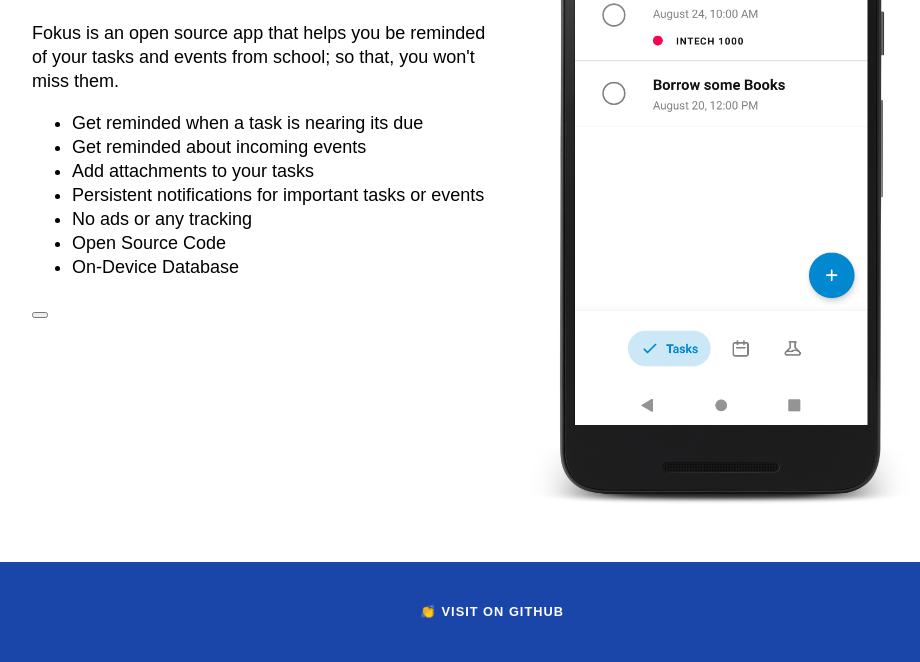
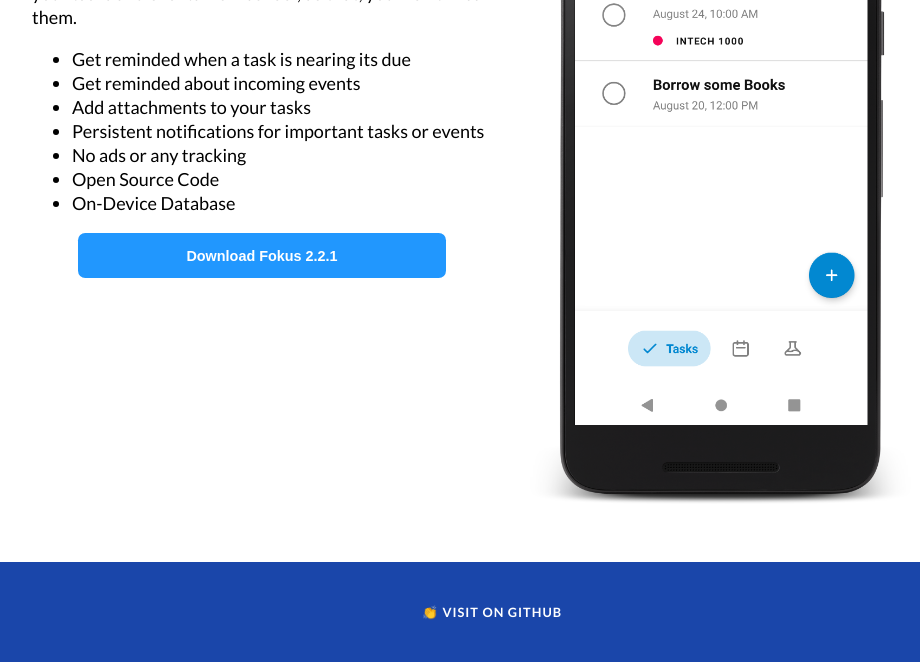
Before and after one commit to icabetong/fokus-web, a Gatsby site: page / in a window 1280 px wide. Shown: the part 327-989 px from the top of the page, without its empty margins (148-1068 px from the left). Built offline with nearby package versions, Linux system fonts and the light colour scheme; Gatsby itself is replaced by a stand-in of ours.

Commit message:
Working Stage

```diff
--- a/gatsby-config.js
+++ b/gatsby-config.js
@@ -35,6 +35,15 @@
         icon: `src/images/gatsby-icon.png`, // This path is relative to the root of the site.
       },
     },
+    {
+      resolve: `gatsby-plugin-google-fonts`,
+      options: {
+        fonts: [
+          `lato\:400,700`,
+        ],
+        display: "swap",
+      }
+    }
     // this (optional) plugin enables Progressive Web App + Offline functionality
     // To learn more, visit: https://gatsby.dev/offline
     // `gatsby-plugin-offline`,
--- a/package.json
+++ b/package.json
@@ -8,6 +8,7 @@
     "babel-plugin-styled-components": "^1.12.0",
     "gatsby": "^2.31.1",
     "gatsby-image": "^2.10.0",
+    "gatsby-plugin-google-fonts": "^1.0.1",
     "gatsby-plugin-manifest": "^2.11.0",
     "gatsby-plugin-offline": "^3.9.0",
     "gatsby-plugin-react-helmet": "^3.9.0",
--- /dev/null
+++ b/src/components/buttons.js
@@ -0,0 +1,37 @@
+import React from 'react';
+import styled from 'styled-components';
+
+import { Colors, Spaces } from './constants';
+
+const LinkButtonStyle = styled.button`
+    width: 80%;
+    margin: 0 auto;
+    padding: ${Spaces.medium} 0;
+    background-color: ${Colors.primary500};
+    outline: none;
+    border: none;
+    border-radius: ${Spaces.small};
+    color: ${Colors.textOnPrimary};
+    font-weight: 800;
+    font-size: 0.8em;
+
+    &:hover {
+        background: ${Colors.primary600};
+        box-shadow: 2px 2px 2px ${Colors.shadow};
+        transition: all 0.5s ease-in-out;
+        -webkit-transition: all 0.5s ease-in-out;
+        -moz-transition: all 0.5s ease-in-out;
+    }
+`
+
+const LinkButton = ({ text, targetLink }) => {
+    return (
+        <form action={targetLink}>
+            <div style={{ textAlign: `center` }}>
+                <LinkButtonStyle>{text}</LinkButtonStyle>
+            </div>
+        </form>
+    )
+}
+
+export { LinkButton }
--- /dev/null
+++ b/src/components/constants.js
@@ -0,0 +1,26 @@
+
+const Colors = {
+    primary50: "#e3f2ff",
+    primary100: "#bcdeff",
+    primary200: "#90cbff",
+    primary300: "#63b6fe",
+    primary400: "#41a6ff",
+    primary500: "#2197fe",
+    primary600: "#2289ef",
+    primary700: "#2076dc",
+    primary800: "#1e65ca",
+    primary900: "#1a46aa",
+
+    textOnPrimary: "white",
+
+    shadow: "#69888888",
+}
+
+const Spaces = {
+    tiny: "0.25em",
+    small: "0.5em",
+    medium: "1em",
+    large: "2.5em"
+}
+
+export { Colors, Spaces };
--- a/src/components/footer.js
+++ b/src/components/footer.js
@@ -1,12 +1,14 @@
 import React from "react"
 import styled from "styled-components"
+
+import { Colors } from './constants';
 
 const StyledFooter = styled.footer`
   width: 100%;
   height: 6.25rem;
   margin: 0 auto;
   padding: 0 2.5rem;
-  background: #1a46aa;
+  background: ${Colors.primary900};
   color: white;
   display: flex;
   justify-content: center;
--- a/src/components/header.js
+++ b/src/components/header.js
@@ -1,6 +1,8 @@
 import React from "react"
 import { Link } from "gatsby"
 import styled from "styled-components"
+
+import { Colors } from './constants';
 
 const StyledHeader = styled.header`
   width: 100%;
@@ -17,7 +19,7 @@
 const StyledLogo = styled.div`
   font-size: 2rem;
   font-weight: 700;
-  color: #2197fe;
+  color: ${Colors.primary500};
 `
 
 const Header = () => {
--- a/src/components/layout.js
+++ b/src/components/layout.js
@@ -1,17 +1,18 @@
 import React from 'react';
 import styled from 'styled-components';
 
-import GlobalStyle from './globalStyle';
+import GlobalStyle from './styles';
 import Header from './header';
 import Footer from './footer';
 
-const StyledLayout = styled.div`
+const LayoutStyle = styled.div`
     width: 100%;
     min-height: 100vh;
     margin: 0 auto;
     display: grid;
     grid-template-rows: auto 1fr auto;
     grid-template-columns: 100%;
+
     #main-content {
         width: 100%;
         max-width: 62.5rem;
@@ -22,12 +23,12 @@
 
 const Layout = ({ children }) => {
     return (
-        <StyledLayout>
+        <LayoutStyle>
             <GlobalStyle/>
             <Header/>
             <main id="main-content">{children}</main>
             <Footer/>
-        </StyledLayout>
+        </LayoutStyle>
     )
 }
 
--- a/src/components/globalStyle.js
+++ b/src/components/styles.js
@@ -1,4 +1,5 @@
 import { createGlobalStyle } from 'styled-components';
+
 
 const GlobalStyle = createGlobalStyle`
     * {
@@ -16,7 +17,7 @@
         background-color: white;
         color: black;
         font-size: 1.125rem;
-        font-family: "Fira Sans", Arial, Helvetica, sans-serif;
+        font-family: "Lato", Arial, Helvetica, sans-serif;
         line-height: 1.5rem;
         font-weight: 400;
     }
--- a/src/content/index.md
+++ b/src/content/index.md
@@ -10,4 +10,5 @@
     - "On-Device Database"
 changelog:
     - "Added Arabic Translation"
+source: "https://github.com/icabetong/fokus/releases/download/2.2.1-hotfix/app-release.apk"
 ---
--- a/src/pages/index.js
+++ b/src/pages/index.js
@@ -4,30 +4,33 @@
 import Layout from '../components/layout';
 import SEO from "../components/seo";
 import LandingImage from '../components/image';
+import { LinkButton } from '../components/buttons';
 
-const renderFeature = (feature) => {
-  return <li>{feature}</li>
+const renderFeature = (feature, key) => {
+  return <li key={key}>{feature}</li>
 }
 
 const IndexPage = () => {
-  const data = useStaticQuery(graphql`
+  const query = useStaticQuery(graphql`
     query {
       file(relativePath: {eq: "index.md"}) {
         childMarkdownRemark {
           frontmatter {
             features
+            version
+            changelog
+            source
           }
         }
       }
     }
   `);
 
-  let features = data.file.childMarkdownRemark.frontmatter.features;
-  let version = data.file.childMarkdownRemark.frontmatter.version;
+  let data = query.file.childMarkdownRemark.frontmatter;
 
   return (
     <Layout>
-      <SEO/>
+      <SEO title="Fokus App"/>
       <div style={{display: `grid`, gridTemplateColumns: `1fr 1fr`}}>
         <div>
           <h1>Always be reminded of what needs to be done.</h1>
@@ -35,10 +38,10 @@
 
           <div>
             {
-              features ? <ul>{ features.map(feature => renderFeature(feature)) }</ul> : <div></div>
+              data.features ? <ul>{ data.features.map((item, index) => { return renderFeature(item, index) } ) }</ul> : <div></div>
             }
           </div>
-          <button>{version}</button>
+          <LinkButton text={`Download Fokus ${data.version}`} targetLink={data.source}/>
         </div>
         <LandingImage/>
       </div>
```
Also changed, not shown: README.md, src/images/gatsby-icon.png (added), 1 other file.
